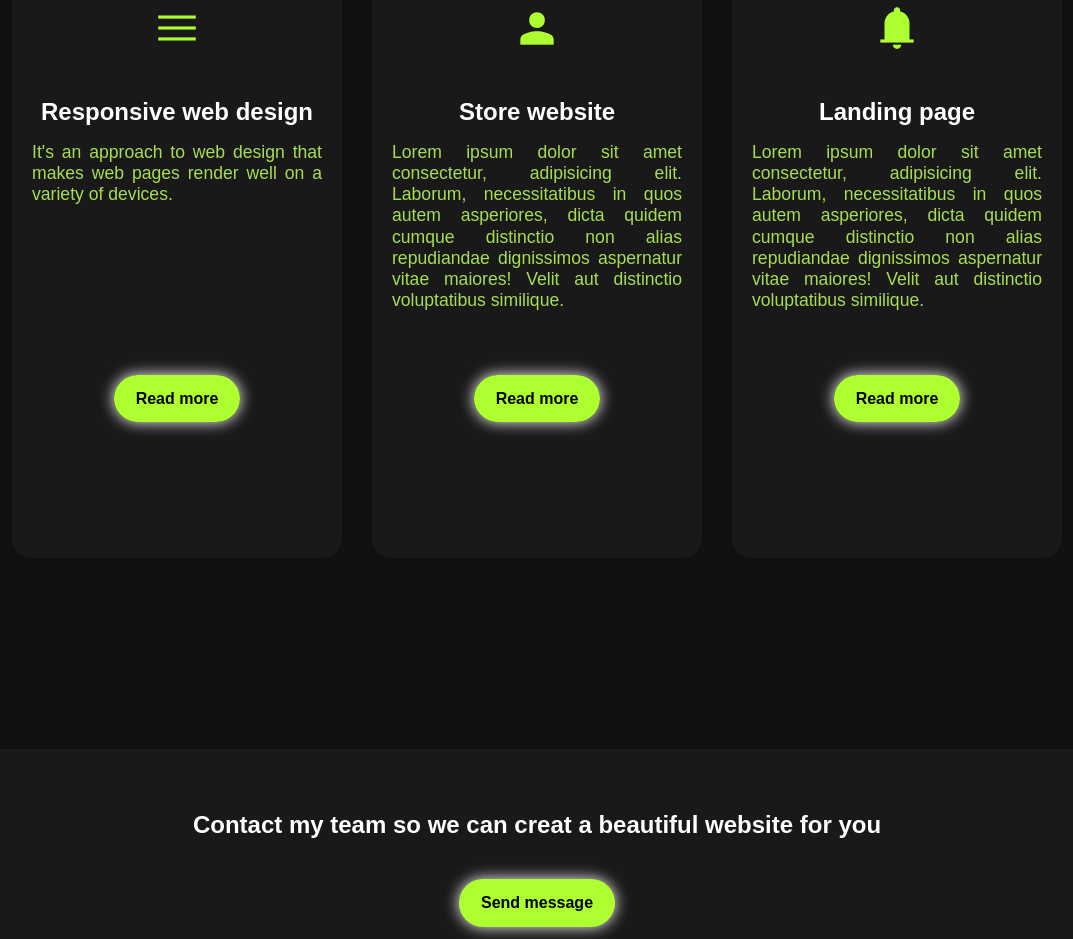
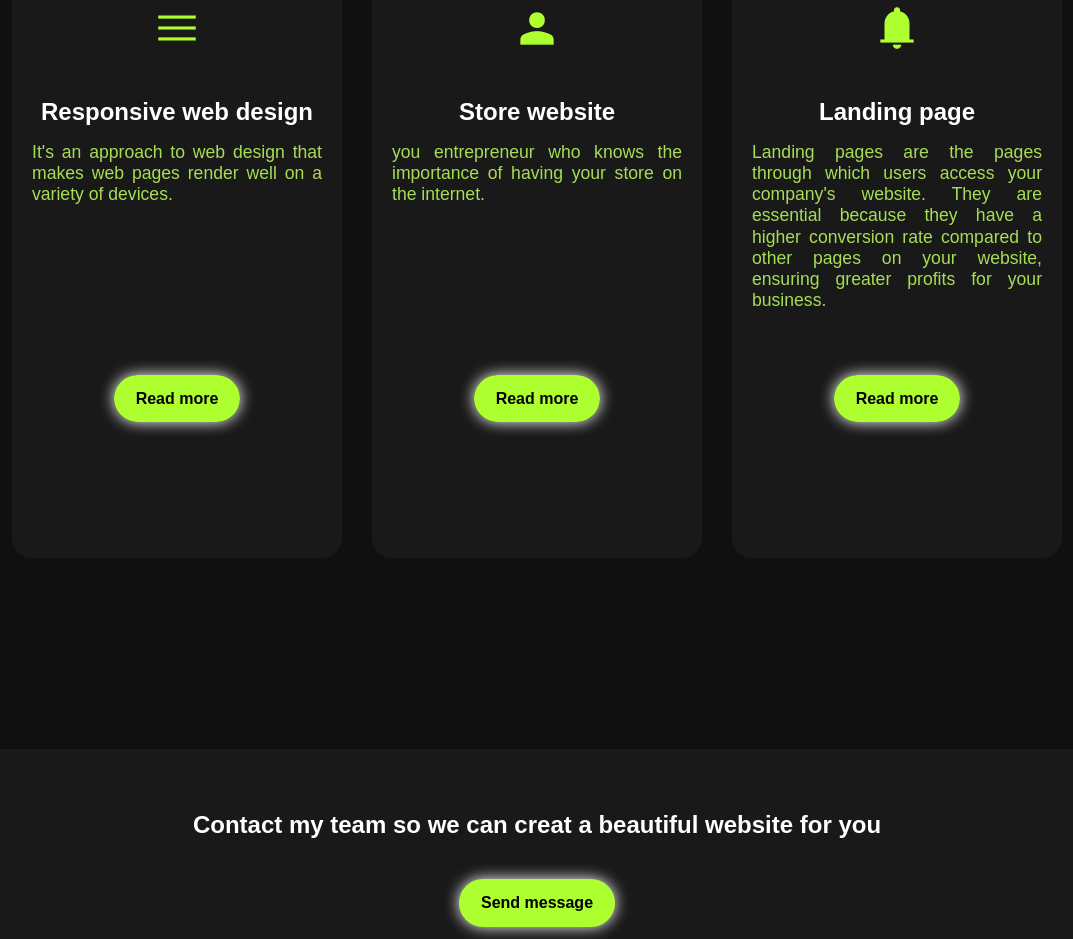
Before and after one commit to DavidSilva32/portfolio, a plain HTML site: page index.html in a window 1280 px wide. Shown: the part 1889-2828 px from the top of the page, without its empty margins (103-1176 px from the left). Drawn offline with nearby package versions, Linux system fonts and the light colour scheme.

Commit message:
Update index.html

```diff
--- a/index.html
+++ b/index.html
@@ -62,14 +62,14 @@
             <div class="card">
                 <i class="material-symbols-outlined">person</i>
                 <h3>Store website</h3>
-                <p>Lorem ipsum dolor sit amet consectetur, adipisicing elit. Laborum, necessitatibus in quos autem asperiores, dicta quidem cumque distinctio non alias repudiandae dignissimos aspernatur vitae maiores! Velit aut distinctio voluptatibus similique.</p>
+                <p>you entrepreneur who knows the importance of having your store on the internet.</p>
                 <a class="button" href="#">Read more</a>
             </div> <!-- CARD 2 -->
 
             <div class="card">
                 <i class="material-symbols-outlined">notifications</i>
                 <h3>Landing page</h3>
-                <p>Lorem ipsum dolor sit amet consectetur, adipisicing elit. Laborum, necessitatibus in quos autem asperiores, dicta quidem cumque distinctio non alias repudiandae dignissimos aspernatur vitae maiores! Velit aut distinctio voluptatibus similique.</p>
+                <p>Landing pages are the pages through which users access your company's website. They are essential because they have a higher conversion rate compared to other pages on your website, ensuring greater profits for your business.</p>
                 <a class="button" href="#">Read more</a>
             </div> <!-- CARD 3 -->
         </div> <!-- BOXES OF SERVICES -->
```
